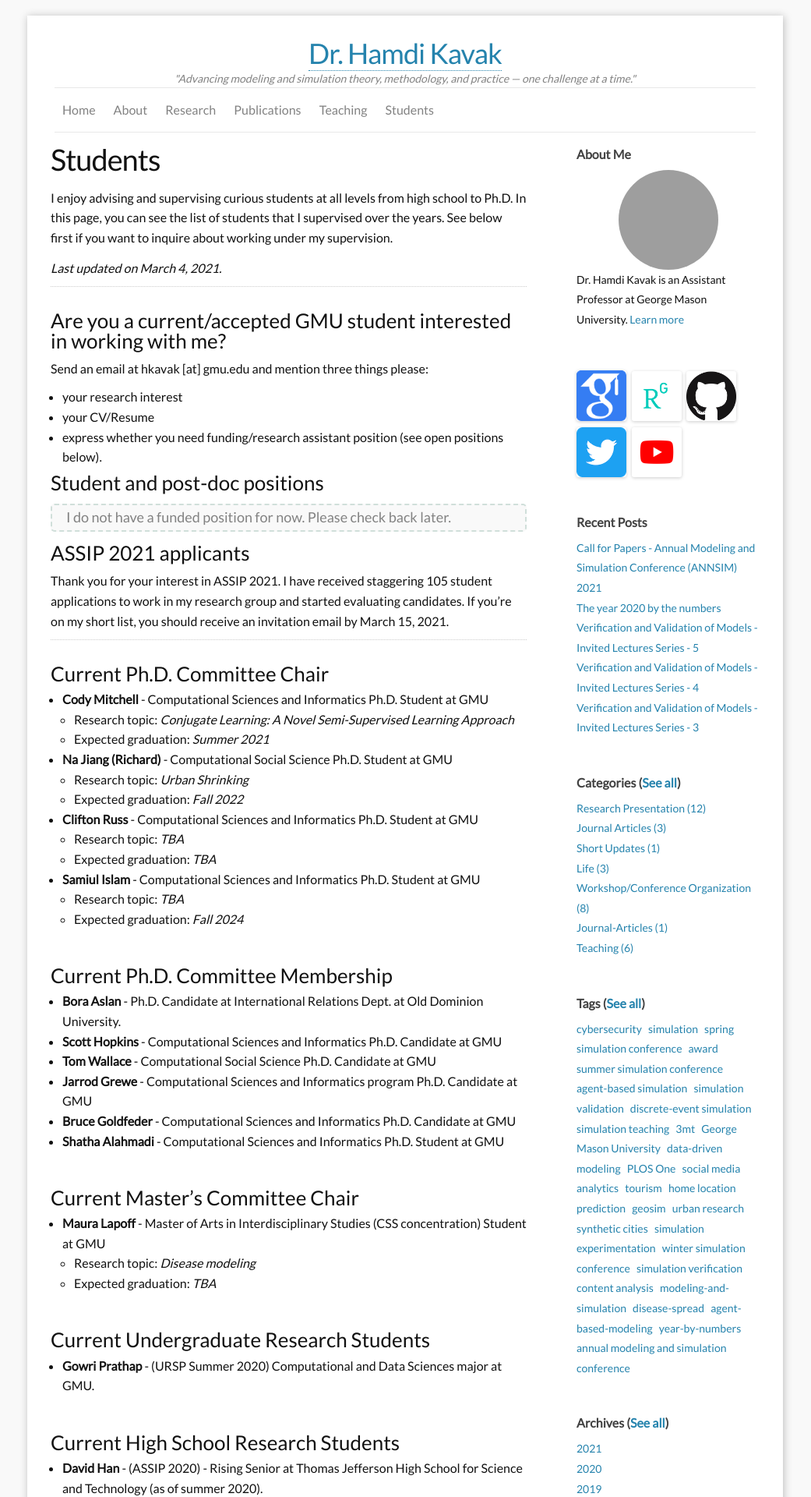
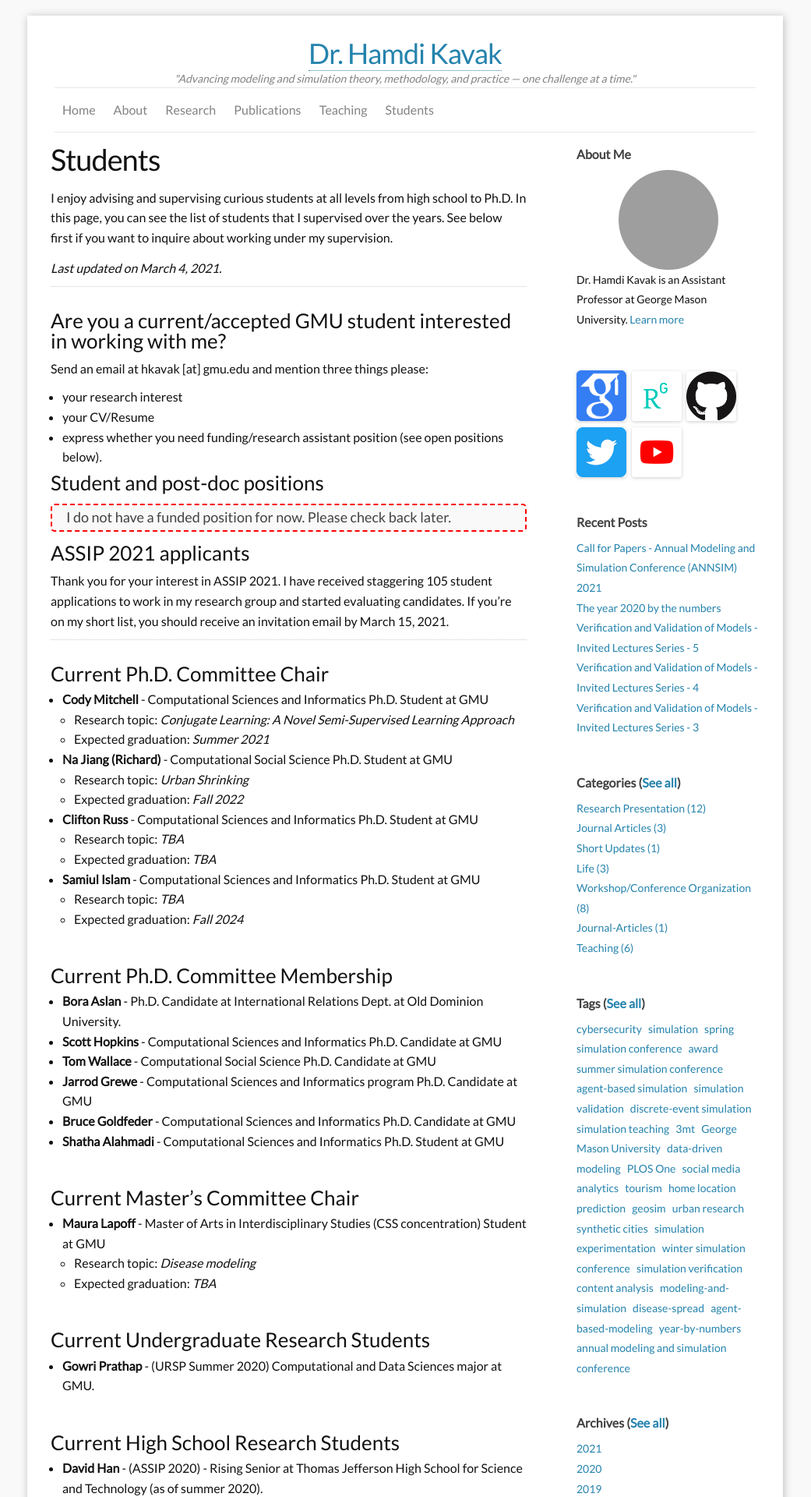
Before and after one commit to hamdikavak/hamdikavak.github.io, a Jekyll site: the page built from j_students.md, in a window 1280 px wide. Shown: the top 1920 px of the page at 78% size, without its empty margins (120-1161 px from the left). Built offline with Jekyll 4.4.1, drawn with Linux system fonts in a browser that asks for light colours; nearby versions of some CDN libraries; grey boxes are pictures that could not be loaded.

Commit message:
blockquote color update

```diff
--- a/_sass/_base.scss
+++ b/_sass/_base.scss
@@ -174,9 +174,9 @@ a {
 blockquote{
   padding: 0 1em;
   margin: 14px 0;
-  border: 2px dashed #d0dfda;
+  border: 2px dashed #ff0000;
   border-radius: 5px;
-  color: $grey-color;
+  color: $grey-color-dark;
   font-size: 18px;
   background: #f9f9f9;
 
```
